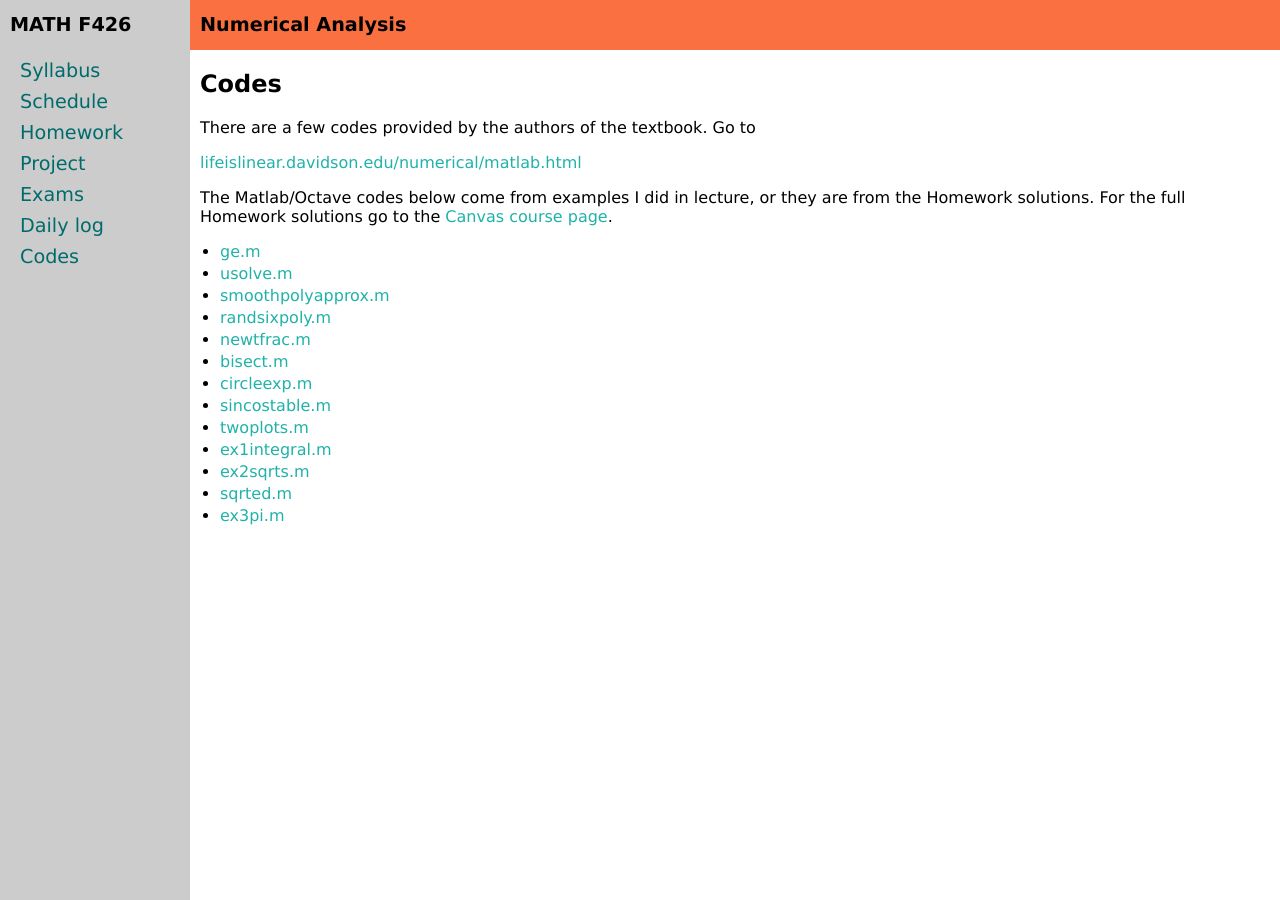
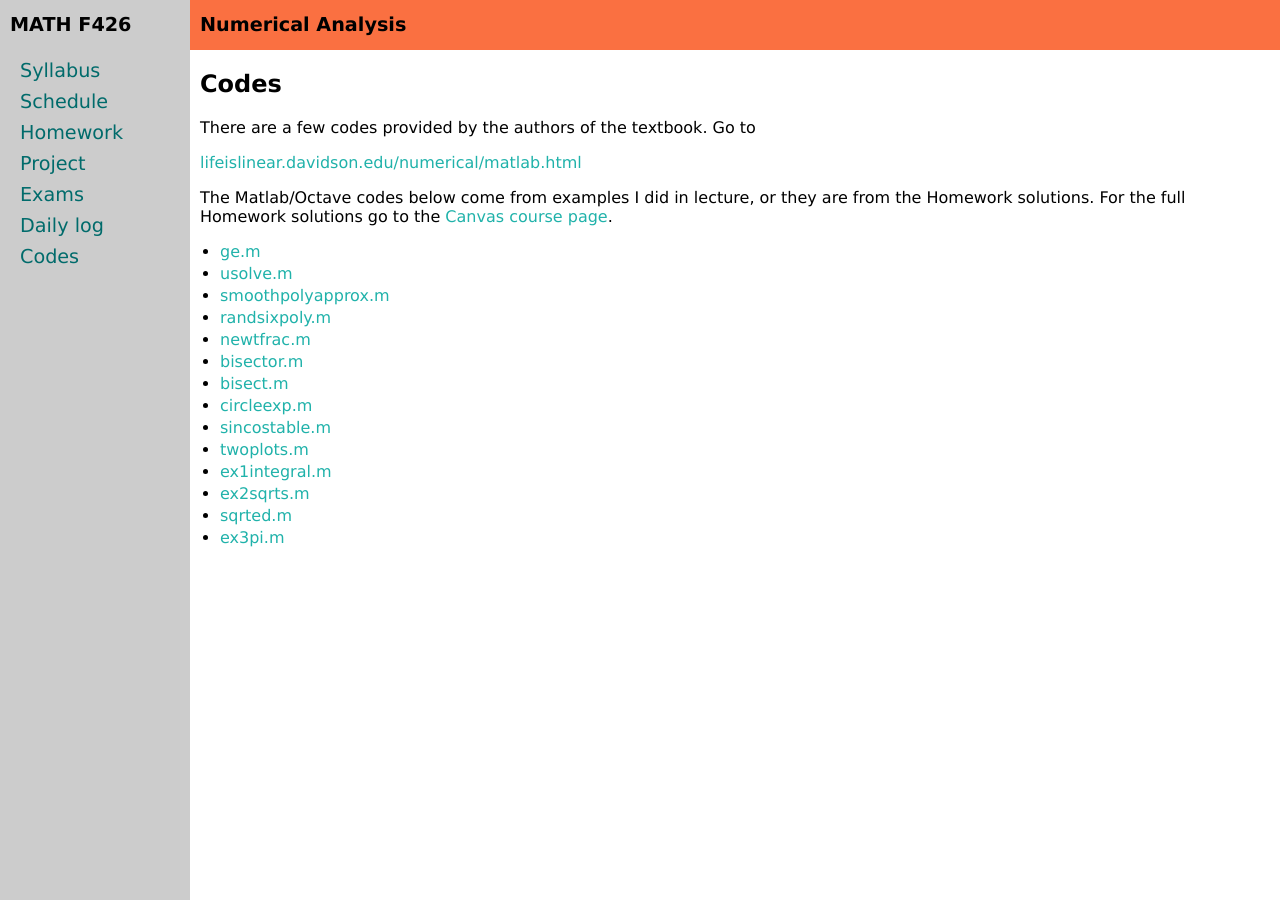
Before and after one commit to bueler/numerical, a Jekyll site: the page built from codes.md, in a window 1280 px wide. Built offline with Jekyll 4.4.1, drawn with Linux system fonts in a browser that asks for light colours.

Commit message:
one more

```diff
--- a/codes.md
+++ b/codes.md
@@ -20,6 +20,7 @@ The Matlab/Octave codes below come from examples I did in lecture, or they are f
   * [smoothpolyapprox.m](assets/codes/smoothpolyapprox.m)
   * [randsixpoly.m](assets/codes/randsixpoly.m)
   * [newtfrac.m](assets/codes/newtfrac.m)
+  * [bisector.m](assets/codes/bisector.m)
   * [bisect.m](assets/codes/bisect.m)
   * [circleexp.m](assets/codes/circleexp.m)
   * [sincostable.m](assets/codes/sincostable.m)
```
Also changed, not shown: 1 other file.
